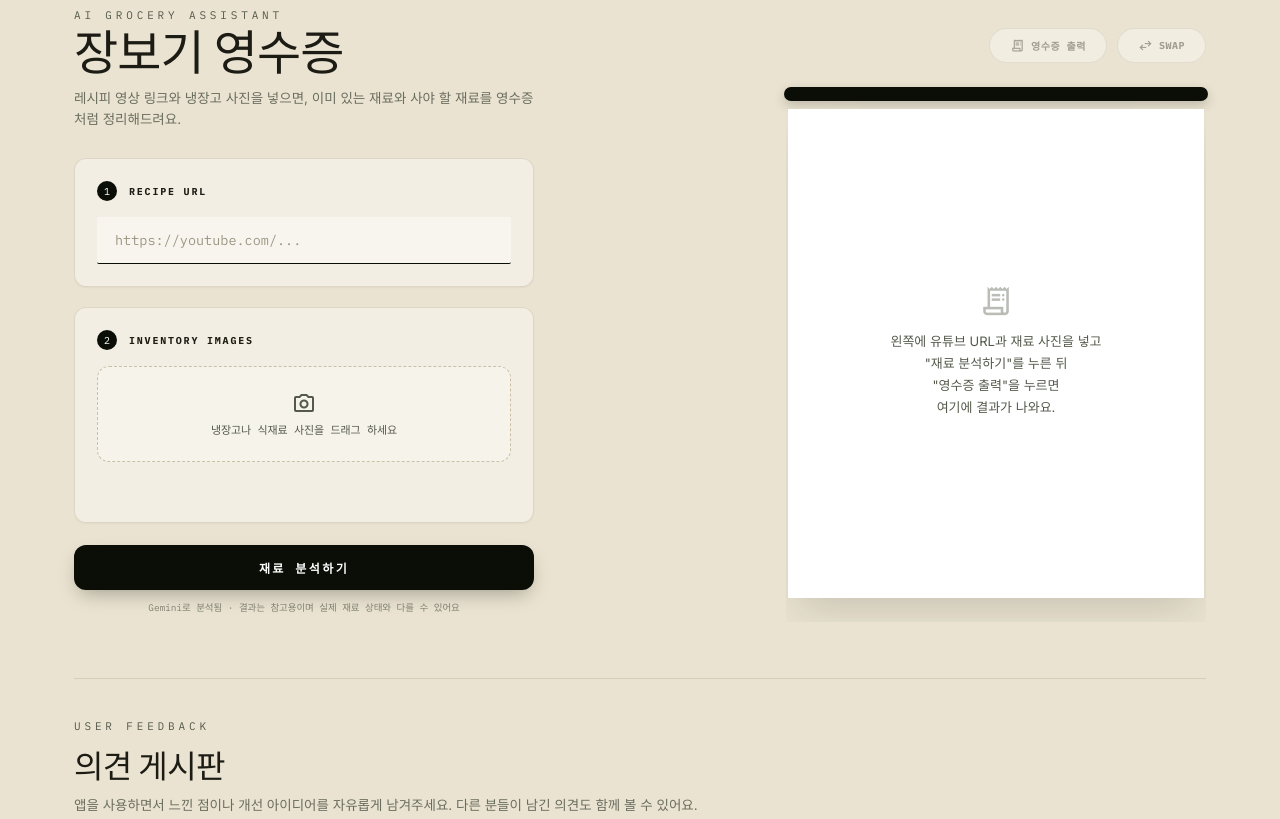
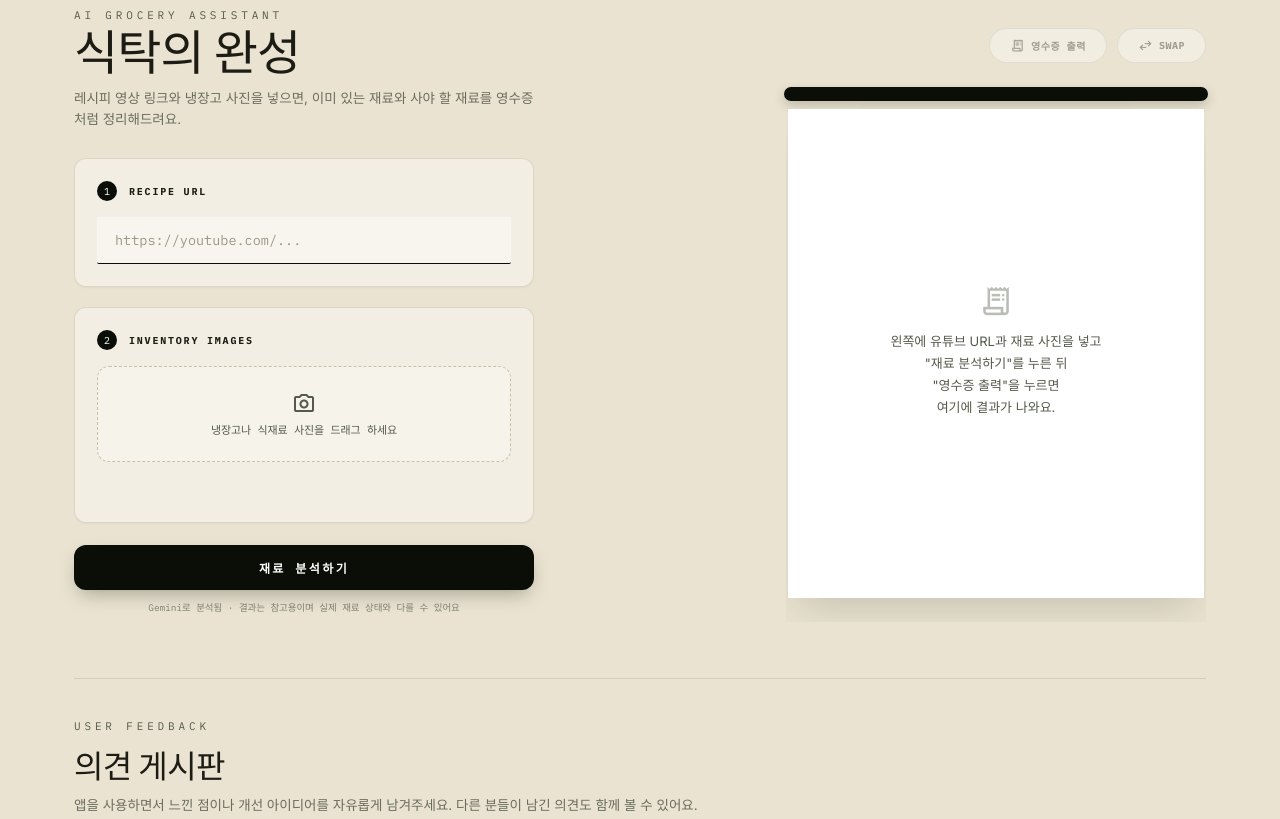
Before and after one commit to fried-dumpling/pantry, a website with bundled scripts: page index.html in a window 1280 px wide. Shown: the top 819 px of the page. Built offline with nearby package versions, Linux system fonts and the light colour scheme; no server answers.

Commit message:
chore: text change

```diff
--- a/index.html
+++ b/index.html
@@ -16,7 +16,7 @@
       <!-- LEFT: title + inputs -->
       <div class="left-col">
         <header class="no-print">
-          <h1><span class="eyebrow">AI Grocery Assistant</span>장보기 <em>영수증</em></h1>
+          <h1><span class="eyebrow">AI Grocery Assistant</span>식탁의 <em>완성</em></h1>
           <p class="sub">레시피 영상 링크와 냉장고 사진을 넣으면, 이미 있는 재료와 사야 할 재료를 영수증처럼 정리해드려요.</p>
         </header>
 
```
